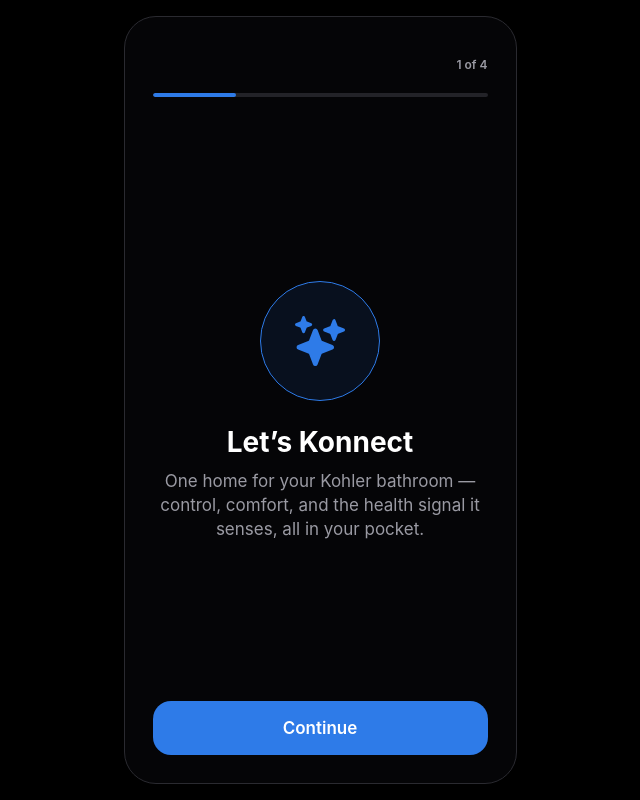
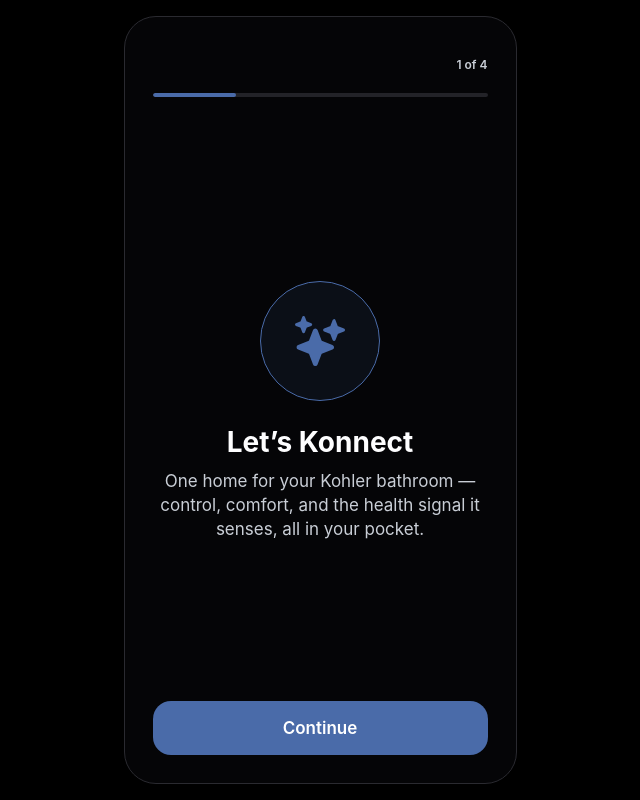
Before and after one commit to ArnavKhair/kohlerkonnect, a plain HTML site: page index.html in a window 1280 px wide. Shown: the whole page, without its empty margins (320-960 px from the left). Drawn offline with Linux system fonts and the light colour scheme.

Commit message:
design: adopt Kohler Blue + Greyscale scales; re-theme rooms to blue; primary #4a6ba9

```diff
--- a/css/tokens.css
+++ b/css/tokens.css
@@ -4,32 +4,59 @@
  * never hard-code a colour, radius or spacing in a component or screen.
  */
 :root {
-  /* Surfaces */
+  /* ── Kohler Blue scale (Figma "App style") ── */
+  --blue-100: #102243;
+  --blue-90:  #1f3765;
+  --blue-80:  #324f87;
+  --blue-70:  #4a6ba9;
+  --blue-60:  #6789cb;
+  --blue-50:  #87aaed;
+  --blue-40:  #a6c3f9;
+  --blue-30:  #c3d7ff;
+  --blue-20:  #dbe7ff;
+  --blue-10:  #f4f8ff;
+
+  /* ── Greyscale (Figma "App style") ── */
+  --grey-100: #41464e;
+  --grey-90:  #565b65;
+  --grey-80:  #6b717c;
+  --grey-70:  #828792;
+  --grey-60:  #999ea9;
+  --grey-50:  #b1b6c0;
+  --grey-40:  #c9ced6;
+  --grey-30:  #e3e6ed;
+  --grey-20:  #f8faff;
+  --grey-10:  #fefeff;
+
+  /* Surfaces — kept near-black (reference frames render near-black) */
   --c-background: #050507;
   --c-surface: #141417;
   --c-surface-raised: #1c1c21;
   --c-surface-stroke: #2a2a30;
 
-  /* Ink */
-  --c-text: #ffffff;
-  --c-text-secondary: #9a9aa3;
-  --c-text-muted: #5e5e66;
-  --c-text-faint: #3a3a40;
+  /* Ink — the Greyscale ramp, brightest→dimmest on dark */
+  --c-text: #fefeff;          /* grey-10  (was #ffffff)   */
+  --c-text-secondary: #c9ced6;/* grey-40  (was #9a9aa3)   */
+  --c-text-muted: #999ea9;    /* grey-60  (was #5e5e66)   */
+  --c-text-faint: #828792;    /* grey-70  (was #3a3a40)   */
 
-  /* Brand / accents */
-  --c-primary: #2e7be8;
-  --c-primary-soft: #2e7be822;
+  /* Brand / accent — Kohler Blue (primary = Blue/70) */
+  --c-primary: #4a6ba9;        /* blue-70  (was a saturated indigo) */
+  --c-primary-strong: #324f87; /* blue-80  (hover/pressed) NEW */
+  --c-primary-soft: #4a6ba922; /* 13% alpha on blue-70 */
+
+  /* Functional status colours — not in the DS; kept */
   --c-energy: #f2a63c;
   --c-energy-soft: #f2a63c22;
   --c-success: #36c279;
   --c-warning: #f2a63c;
   --c-danger: #e5564f;
 
-  /* Room accents */
-  --c-room-bathroom: #3b82f6;
-  --c-room-kitchen: #22a06b;
-  --c-room-energy: #f2a63c;
-  --c-room-maintenance: #8b8b93;
+  /* Room accents — re-themed to the Kohler Blue scale (distinct steps so rooms stay distinguishable) */
+  --c-room-bathroom: #4a6ba9;       /* blue-70 */
+  --c-room-kitchen: #6789cb;        /* blue-60 */
+  --c-room-energy: #87aaed;         /* blue-50 */
+  --c-room-maintenance: #324f87;    /* blue-80 */
 
   /* Health areas and their visuals */
   --c-health-mobility: #d9925f;
--- a/js/ui.js
+++ b/js/ui.js
@@ -28,7 +28,7 @@
     return colorCache[token];
   };
 
-  /** Append a two-digit hex alpha to a 6-digit hex colour: KK.alpha('#2e7be8', '1F'). */
+  /** Append a two-digit hex alpha to a 6-digit hex colour: KK.alpha('#4a6ba9', '1F'). */
   KK.alpha = function (hex, aa) {
     return hex + aa;
   };
```
